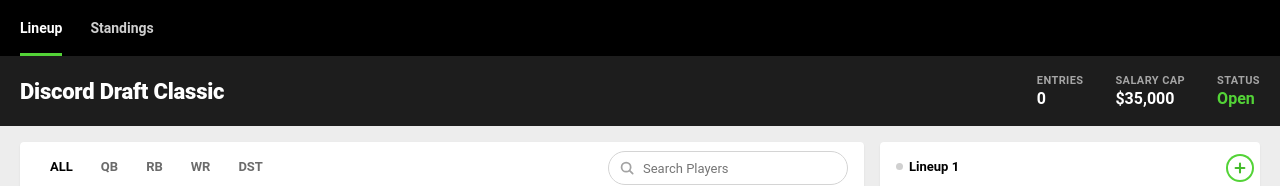
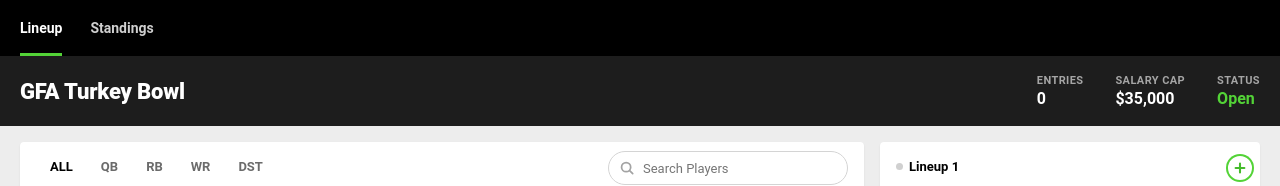
Before and after one commit to horsebot9000/turkeybowlfantasy, a plain HTML site: page index.html in a window 1280 px wide. Shown: the top 186 px of the page. Drawn offline with Linux system fonts and the light colour scheme.

Commit message:
Rename contest to GFA Turkey Bowl
Co-Authored-By: Claude Opus 5.5 <noreply@anthropic.com>
Claude-Session: https://claude.ai/code/session_01MqyFn4eUQDpVr4tZW37BX9

```diff
--- a/index.html
+++ b/index.html
@@ -262,7 +262,7 @@ input{font-family:inherit;color:var(--text)}
 /* ===== CONFIG ===== */
 const CONFIG = {
   API_URL: "",                      // paste Apps Script web app URL here; blank = local test mode
-  contestName: "Discord Draft Classic",
+  contestName: "GFA Turkey Bowl",
   salaryCap: 35000,
   slots: ["QB","RB","WR","WR","WR","DST"],
   maxEntries: 3,
```
Also changed, not shown: 1 other file.
